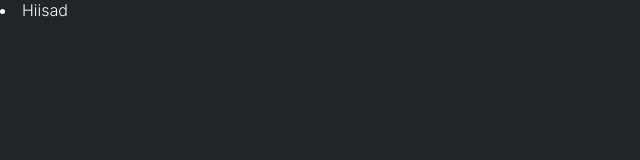
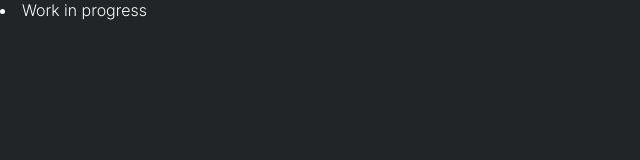
Before and after one commit to sumanbiswas7/moviezine, a Next.js app: page /suggestions in a window 1280 px wide. Shown: the top 160 px of the page, without its empty margins (0-640 px from the left). Built offline with nearby package versions, Linux system fonts and the light colour scheme.

Commit message:
db updated

```diff
--- a/pages/[id]/index.tsx
+++ b/pages/[id]/index.tsx
@@ -1,7 +1,7 @@
 export default function Id() {
   return (
     <div>
-      <li>Hiisad</li>
+      <li>Work in progress</li>
     </div>
   );
 }
--- a/pages/index.tsx
+++ b/pages/index.tsx
@@ -10,7 +10,7 @@ import { SIX_RANDOM_MOVIES } from "../graphql/queries";
 interface Movie {
   movie_id: number;
   movie_image: string;
-  movie_rating: number;
+  movie_rating: string;
 }
 
 const Home: NextPage = () => {
```
